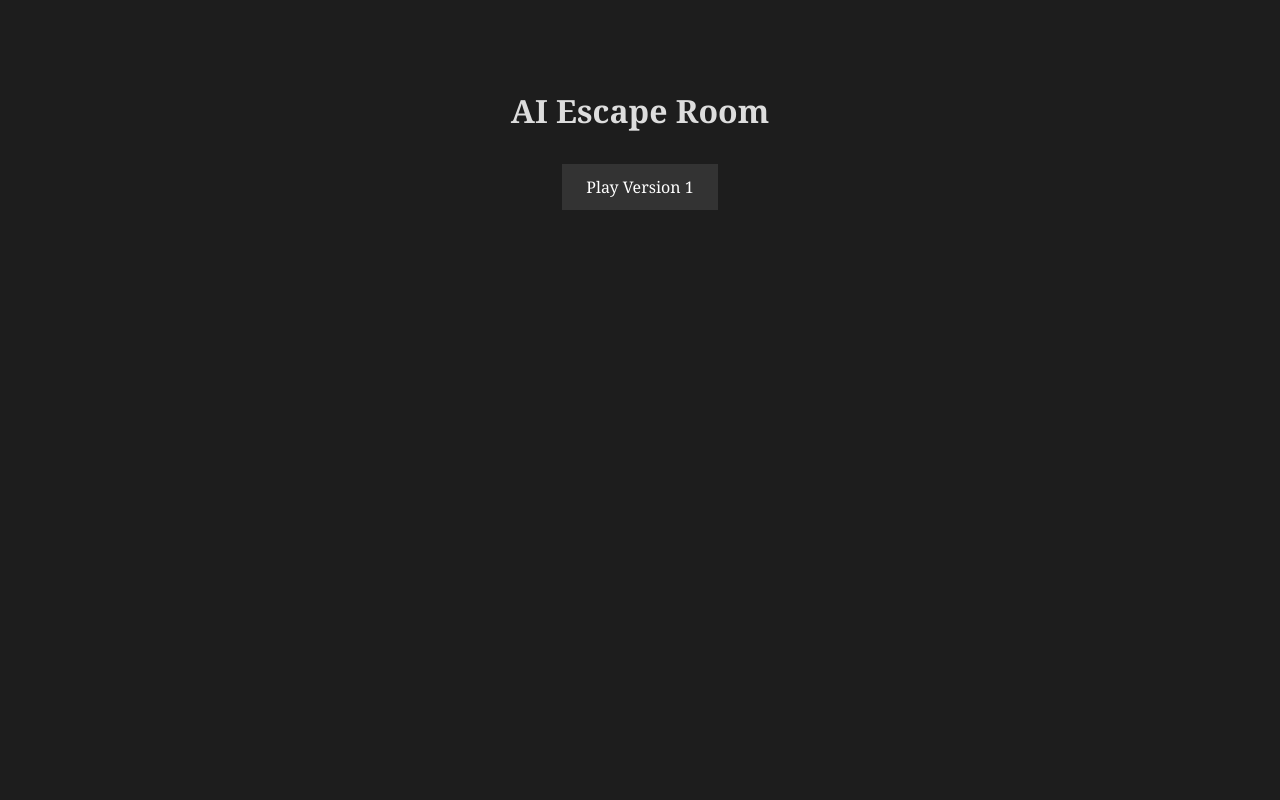
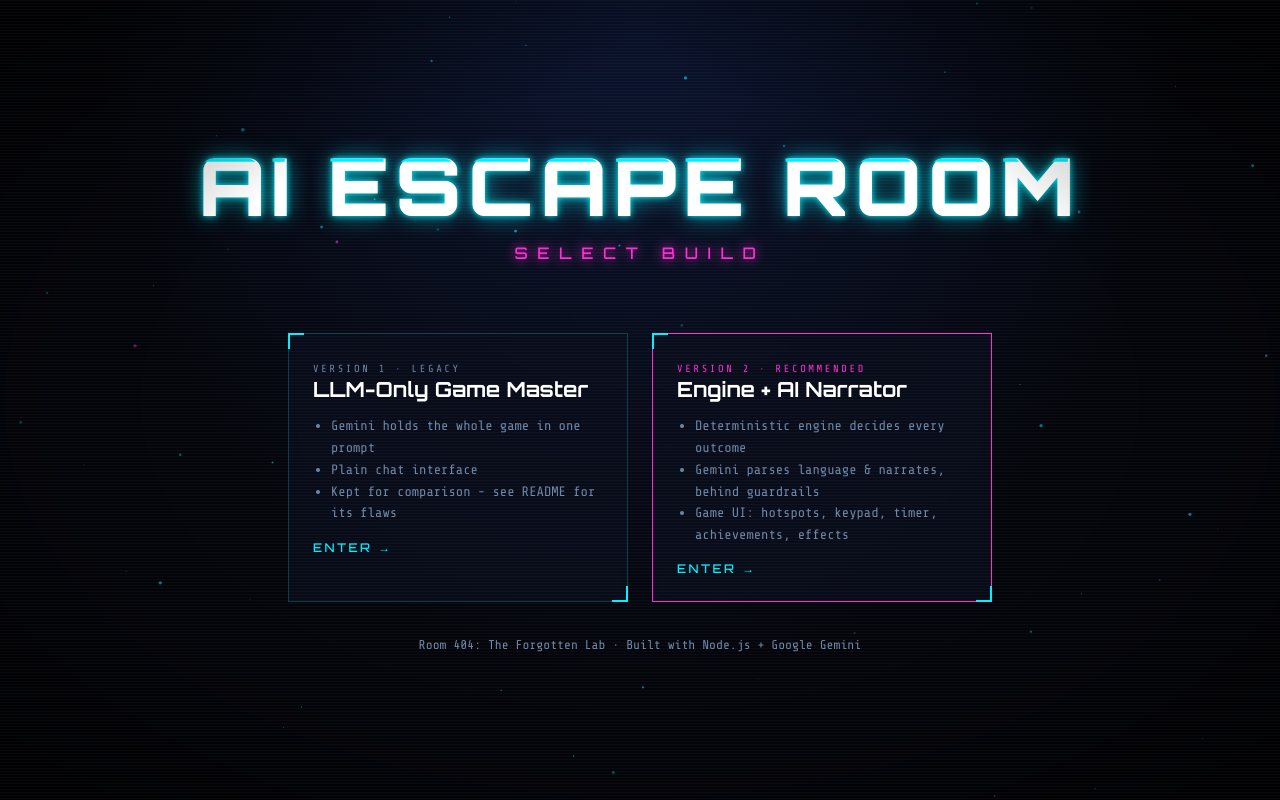
Before and after one commit to harshava123/AI-Escape-Room, a website: page public/index.html in a window 1280 px wide. Drawn offline with nearby package versions, Linux system fonts and the light colour scheme.

Commit message:
feat: restyle version select page and add UI screenshots
Co-authored-by: Cursor <cursoragent@cursor.com>

```diff
--- a/public/index.html
+++ b/public/index.html
@@ -2,14 +2,65 @@
 <html lang="en">
 <head>
   <meta charset="UTF-8" />
-  <title>AI Escape Room</title>
+  <meta name="viewport" content="width=device-width, initial-scale=1.0" />
+  <title>AI Escape Room - Version Select</title>
+  <link rel="preconnect" href="https://fonts.googleapis.com" />
+  <link rel="preconnect" href="https://fonts.gstatic.com" crossorigin />
+  <link href="https://fonts.googleapis.com/css2?family=Orbitron:wght@500;700;900&family=Share+Tech+Mono&display=swap" rel="stylesheet" />
+  <link rel="stylesheet" href="/v2/style.css" />
   <style>
-    body { font-family: Georgia, serif; background: #1d1d1d; color: #ddd; text-align: center; padding: 60px; }
-    a { display: inline-block; margin: 10px; padding: 12px 24px; background: #333; color: #fff; text-decoration: none; }
+    html, body { overflow: auto; }
+    .select { position: relative; z-index: 5; min-height: 100vh; display: flex; flex-direction: column; align-items: center; justify-content: center; padding: 40px 20px; text-align: center; }
+    .select h1 { font-size: clamp(2.4rem, 8vw, 5rem); }
+    .cards { display: grid; grid-template-columns: repeat(auto-fit, minmax(280px, 340px)); gap: 24px; justify-content: center; margin-top: 30px; width: 100%; }
+    .card { display: block; text-decoration: none; color: var(--text); text-align: left; padding: 24px; transition: transform 0.2s, box-shadow 0.2s; }
+    .card:hover { transform: translateY(-6px); box-shadow: 0 0 30px rgba(0, 240, 255, 0.35); }
+    .card.v2 { border-color: var(--magenta); }
+    .card.v2:hover { box-shadow: 0 0 34px rgba(255, 43, 214, 0.45); }
+    .card h2 { font-family: var(--display); margin: 0 0 6px; font-size: 1.3rem; color: #fff; }
+    .card .tag { font-size: 0.65rem; letter-spacing: 0.25em; color: var(--muted); }
+    .card.v2 .tag { color: var(--magenta); }
+    .card ul { padding-left: 18px; color: var(--muted); font-size: 0.85rem; line-height: 1.6; }
+    .card .go { font-family: var(--display); font-size: 0.75rem; letter-spacing: 0.2em; color: var(--cyan); }
+    .footer { margin-top: 36px; color: var(--muted); font-size: 0.8rem; }
   </style>
 </head>
 <body>
-  <h1>AI Escape Room</h1>
-  <a href="/v1/">Play Version 1</a>
+  <canvas id="fx-bg" aria-hidden="true"></canvas>
+  <canvas id="fx-top" aria-hidden="true"></canvas>
+  <div class="crt" aria-hidden="true"></div>
+  <div class="vignette" aria-hidden="true"></div>
+
+  <main class="select">
+    <h1 class="glitch" data-text="AI ESCAPE ROOM">AI ESCAPE ROOM</h1>
+    <p class="subtitle">SELECT BUILD</p>
+
+    <div class="cards">
+      <a class="panel card" href="/v1/">
+        <span class="tag">VERSION 1 &middot; LEGACY</span>
+        <h2>LLM-Only Game Master</h2>
+        <ul>
+          <li>Gemini holds the whole game in one prompt</li>
+          <li>Plain chat interface</li>
+          <li>Kept for comparison - see README for its flaws</li>
+        </ul>
+        <span class="go">ENTER &rarr;</span>
+      </a>
+      <a class="panel card v2" href="/v2/">
+        <span class="tag">VERSION 2 &middot; RECOMMENDED</span>
+        <h2>Engine + AI Narrator</h2>
+        <ul>
+          <li>Deterministic engine decides every outcome</li>
+          <li>Gemini parses language &amp; narrates, behind guardrails</li>
+          <li>Game UI: hotspots, keypad, timer, achievements, effects</li>
+        </ul>
+        <span class="go">ENTER &rarr;</span>
+      </a>
+    </div>
+
+    <p class="footer">Room 404: The Forgotten Lab &middot; Built with Node.js + Google Gemini</p>
+  </main>
+
+  <script type="module" src="/v2/fx.js"></script>
 </body>
 </html>
```
Also changed, not shown: docs/screenshots/01-version-select.png (added), docs/screenshots/02-boot-screen.png (added), docs/screenshots/03-gameplay.png (added), docs/screenshots/05-victory.png (added), docs/screenshots/06-v1-ui.png (added).
